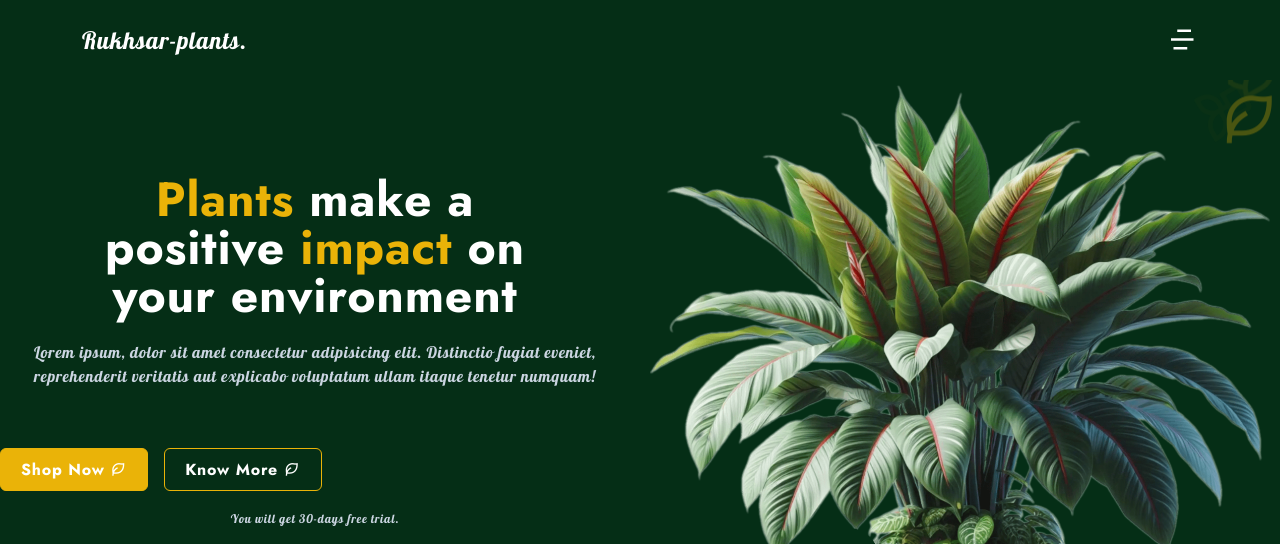
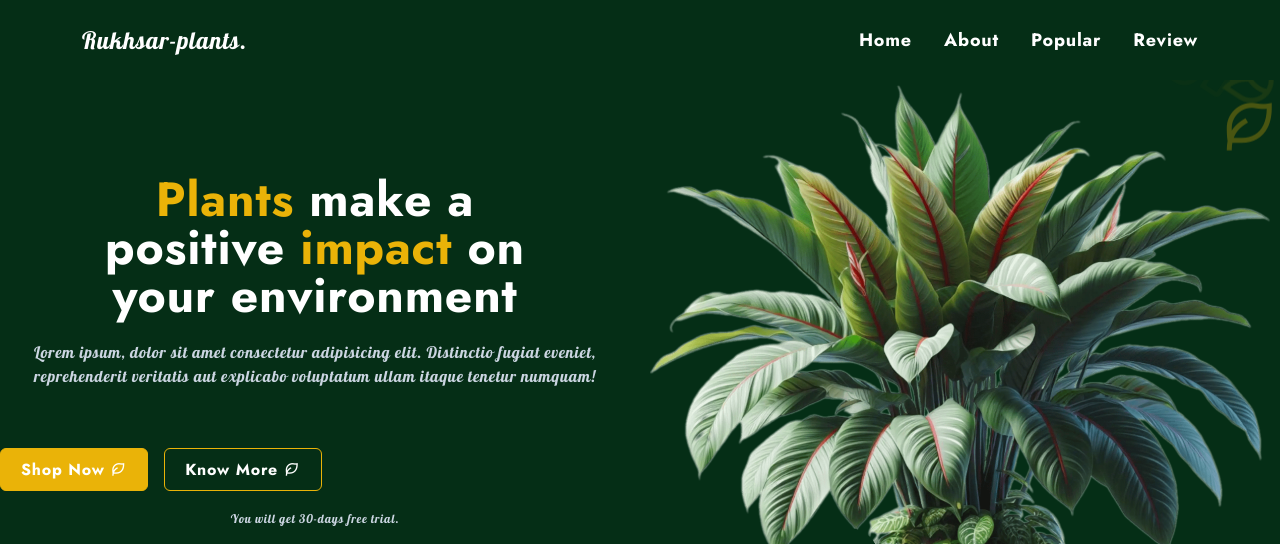
Before and after one commit to Rukhsar738/plant-Rukhsar, a website: page index.html in a window 1280 px wide. Shown: the top 544 px of the page. Drawn offline with nearby package versions, Linux system fonts and the light colour scheme; a web font is replaced by a local one.

Commit message:
Added the flex-row

```diff
--- a/index.html
+++ b/index.html
@@ -26,7 +26,8 @@
 
             <div id="nav-menu" class="absolute top-0 left-[-100%] min-h-[80vh] w-full bg-green-950/80
                 backdrop:-blur-sm flex items-center justify-center duration-300 overflow-hidden
-                 lg:stattic  lg:bg-transparent lg:w-auto">
+                 lg:static  lg:bg-transparent lg:w-auto">
+
                 <ul class="flex flex-col items-center gap-8 lg:flex-row">
                     <li>
                         <a href="#home" class="nav-link">Home</a>
@@ -53,7 +54,7 @@
                     <img src="assets/img/leaf-2.png" alt="leaf-image" class="w-32">
                 </div>
             </div>
-            <div class="text-xl sm:text-3xl cursor-pointer z-50">
+            <div class="text-xl sm:text-3xl cursor-pointer z-50 lg:hidden">
                 <i class="ri-menu-4-line" id="hamburger"></i>
             </div>
         </nav>
@@ -632,7 +633,7 @@
     </footer>
 
     <!--~~~~~~~~~~~~~~~ Scroll Up ~~~~~~~~~~~~~~~-->
-<a href="#" class="right-4 buttom-4 bg-yellow-500 shadow-sm
+<a href="#" class="right-4 -buttom-1/2 bg-yellow-500 shadow-sm
 inline-block px-3 py-2 md:px-4 md:py-2 rounded-md text-lg z-50
 hover:bg-yellow-600 translate-y-1 duration-300" id="Scroll-up">
     <i class="ri-arrow-up-line"></i>
--- a/input.css
+++ b/input.css
@@ -3,6 +3,10 @@
 @tailwind base;
 @tailwind components;
 @tailwind utilities;
+
+html{
+    @apply overflow-y-scroll scroll-smooth
+}
 
 body{
     @apply bg-green-950 text-white font-Jost tracking-wider;
--- a/main.js
+++ b/main.js
@@ -15,7 +15,20 @@ navMenu.classList.toggle("left-[0]")
 })
 })
 /*~~~~~~~~~~~~~~~ SHOW SCROLL UP ~~~~~~~~~~~~~~~*/
+const scrollUp = () =>{
+  const scrollUpBtn = document.getElementById("Scroll-up ")
 
+  if(this.scrollY >=250){
+    scrollUpBtn.classList.remove("-buttom-1/2")
+        scrollUpBtn.classList.add("buttom-1/2")
+
+  }else{
+    scrollUpBtn.classList.add("-buttom-1/2")
+        scrollUpBtn.classList.remove("buttom-1/2")
+  }
+}
+
+window.addEventListener("scroll",scrollUp)
 
 /*~~~~~~~~~~~~~~~ CHANGE BACKGROUND HEADER ~~~~~~~~~~~~~~~*/
 
```
Also changed, not shown: output.css.
